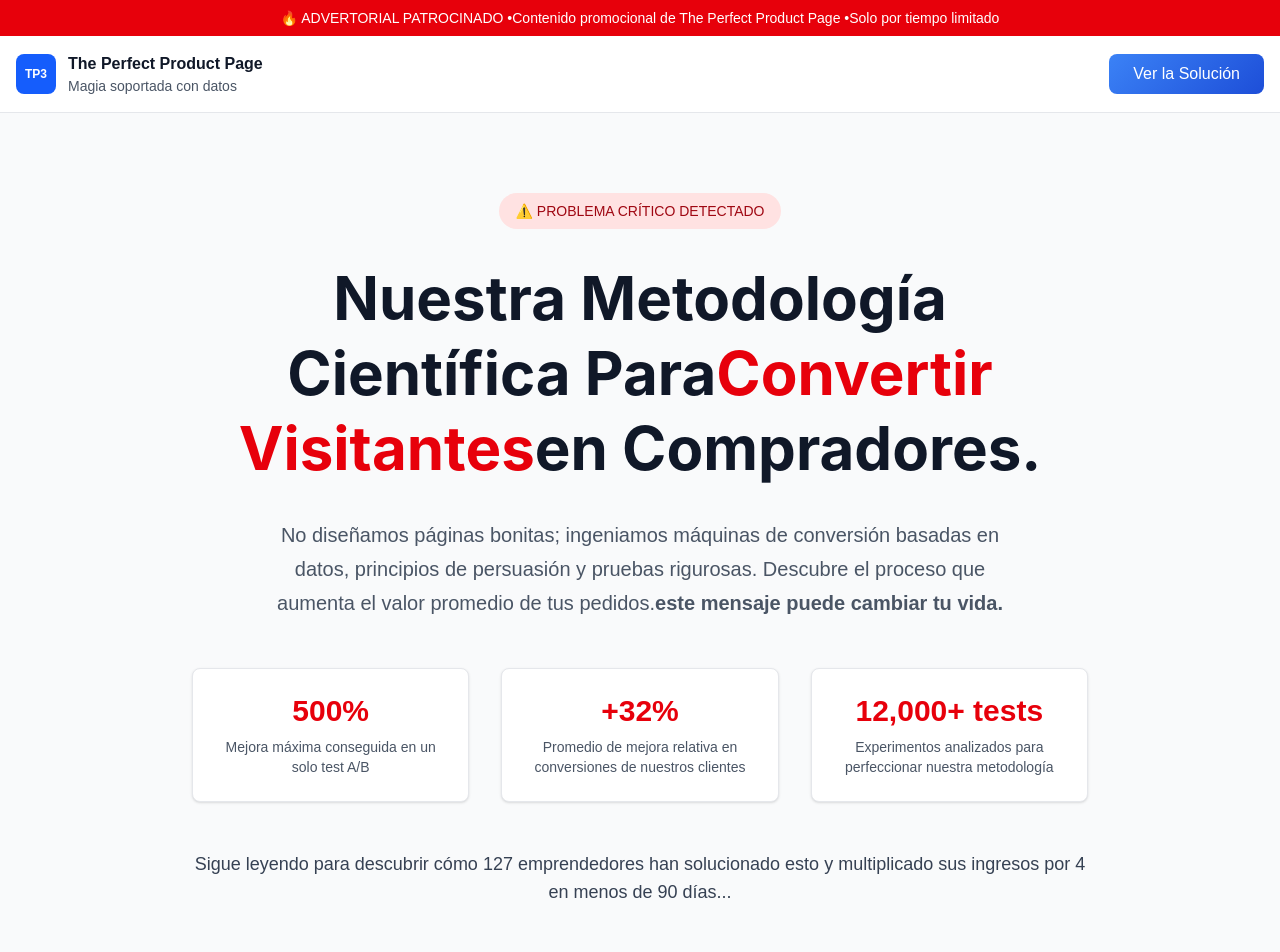
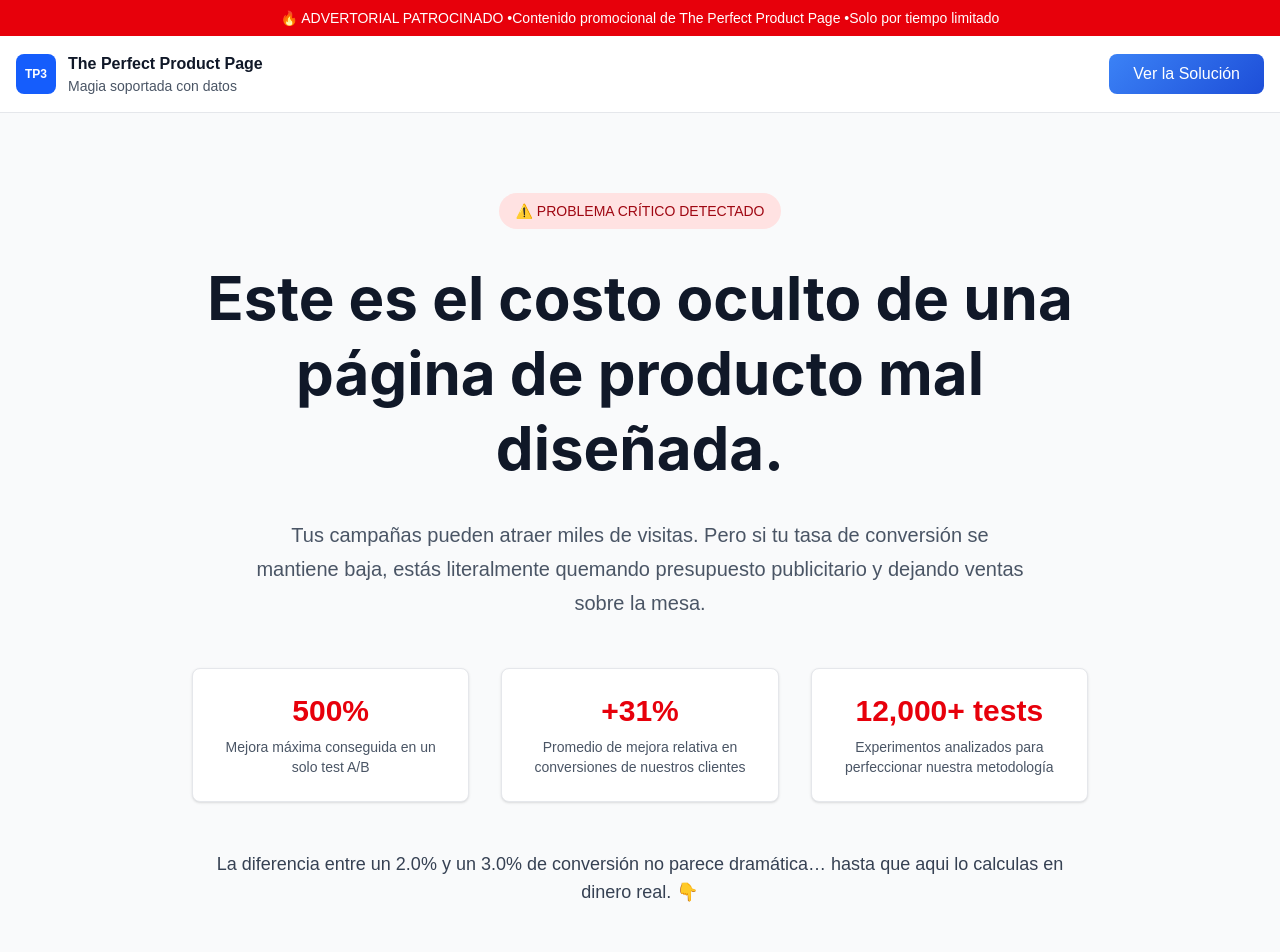
Before and after one commit to Jabar42/tp3project, a Next.js app: page / in a window 1280 px wide. Shown: the top 952 px of the page. Built offline with nearby package versions, Linux system fonts and the light colour scheme.

Commit message:
Add ThreeMetrics and CarruselExamples components; update ProblemHook to include ThreeMetrics and modify UI text for clarity.

```diff
--- a/src/app/page.tsx
+++ b/src/app/page.tsx
@@ -2,6 +2,7 @@ import AdvertorialBanner from "@/secciones/AdvertorialBanner";
 import Header from "@/secciones/Header";
 import ProblemHook from "@/secciones/ProblemHook";
 import TheRealProblem from "@/secciones/TheRealProblem";
+//import CarruselExamples from "@/secciones/CarruselExamples";
 //import ContadorRoi from "@/secciones/ContadorRoi";
 
 
@@ -12,6 +13,7 @@ export default function Home() {
       <Header />
       <ProblemHook />
       <TheRealProblem />
+
       <main className="flex-1"></main>
     </div>
   );
--- /dev/null
+++ b/src/components/ThreeMetrics.tsx
@@ -0,0 +1,20 @@
+function ThreeMetrics() {
+    return (
+        <div className="grid md:grid-cols-3 gap-8 mb-12">
+                <div className="bg-white p-6 rounded-lg shadow-sm border border-gray-200">
+                    <div className="text-3xl font-bold text-red-600 mb-2">500%</div>
+                    <p className="text-gray-600 text-sm">Mejora máxima conseguida en un solo test A/B</p>
+                </div>
+                <div className="bg-white p-6 rounded-lg shadow-sm border border-gray-200">
+                    <div className="text-3xl font-bold text-red-600 mb-2">+31%</div>
+                    <p className="text-gray-600 text-sm">Promedio de mejora relativa en conversiones de nuestros clientes</p>
+                </div>
+                <div className="bg-white p-6 rounded-lg shadow-sm border border-gray-200">
+                    <div className="text-3xl font-bold text-red-600 mb-2">12,000+ tests</div>
+                    <p className="text-gray-600 text-sm">Experimentos analizados para perfeccionar nuestra metodología</p>
+                </div>
+            </div>
+            );
+}
+
+export default ThreeMetrics;
--- /dev/null
+++ b/src/secciones/CarruselExamples.tsx
@@ -0,0 +1,34 @@
+export default function CarruselExamples() {
+    return (
+        <section className="w-full overflow-hidden bg-gray-50 py-10">
+            <div className="image-marquee">
+                <div className="image-marquee-track">
+                    <div className="image-marquee-group">
+                        <div className="image-marquee-item"><img src="productPages/screenshots01-1.png" alt="Producto 1" className="image-marquee-img rounded-lg shadow" loading="lazy" /></div>
+                        <div className="image-marquee-item"><img src="productPages/screenshots02-1.png" alt="Producto 2" className="image-marquee-img rounded-lg shadow" loading="lazy" /></div>
+                        <div className="image-marquee-item"><img src="productPages/screenshots03-1.png" alt="Producto 3" className="image-marquee-img rounded-lg shadow" loading="lazy" /></div>
+                        <div className="image-marquee-item"><img src="productPages/screenshots04-1.png" alt="Producto 4" className="image-marquee-img rounded-lg shadow" loading="lazy" /></div>
+                        <div className="image-marquee-item"><img src="productPages/screenshots05-1.png" alt="Producto 5" className="image-marquee-img rounded-lg shadow" loading="lazy" /></div>
+                        <div className="image-marquee-item"><img src="productPages/screenshots06.png" alt="Producto 6" className="image-marquee-img rounded-lg shadow" loading="lazy" /></div>
+                        <div className="image-marquee-item"><img src="productPages/screenshots07-1.png" alt="Producto 7" className="image-marquee-img rounded-lg shadow" loading="lazy" /></div>
+                        <div className="image-marquee-item"><img src="productPages/screenshots08-1.png" alt="Producto 8" className="image-marquee-img rounded-lg shadow" loading="lazy" /></div>
+                        <div className="image-marquee-item"><img src="productPages/screenshots09-1.png" alt="Producto 9" className="image-marquee-img rounded-lg shadow" loading="lazy" /></div>
+                        <div className="image-marquee-item"><img src="productPages/screenshots10.png" alt="Producto 10" className="image-marquee-img rounded-lg shadow" loading="lazy" /></div>
+                    </div>
+                    <div className="image-marquee-group" aria-hidden="true">
+                        <div className="image-marquee-item"><img src="productPages/screenshots01-1.png" alt="" className="image-marquee-img rounded-lg shadow" loading="lazy" /></div>
+                        <div className="image-marquee-item"><img src="productPages/screenshots02-1.png" alt="" className="image-marquee-img rounded-lg shadow" loading="lazy" /></div>
+                        <div className="image-marquee-item"><img src="productPages/screenshots03-1.png" alt="" className="image-marquee-img rounded-lg shadow" loading="lazy" /></div>
+                        <div className="image-marquee-item"><img src="productPages/screenshots04-1.png" alt="" className="image-marquee-img rounded-lg shadow" loading="lazy" /></div>
+                        <div className="image-marquee-item"><img src="productPages/screenshots05-1.png" alt="" className="image-marquee-img rounded-lg shadow" loading="lazy" /></div>
+                        <div className="image-marquee-item"><img src="productPages/screenshots06.png" alt="" className="image-marquee-img rounded-lg shadow" loading="lazy" /></div>
+                        <div className="image-marquee-item"><img src="productPages/screenshots07-1.png" alt="" className="image-marquee-img rounded-lg shadow" loading="lazy" /></div>
+                        <div className="image-marquee-item"><img src="productPages/screenshots08-1.png" alt="" className="image-marquee-img rounded-lg shadow" loading="lazy" /></div>
+                        <div className="image-marquee-item"><img src="productPages/screenshots09-1.png" alt="" className="image-marquee-img rounded-lg shadow" loading="lazy" /></div>
+                        <div className="image-marquee-item"><img src="productPages/screenshots10.png" alt="" className="image-marquee-img rounded-lg shadow" loading="lazy" /></div>
+                    </div>
+                </div>
+            </div>
+        </section>
+    );
+}
--- a/src/secciones/ProblemHook.tsx
+++ b/src/secciones/ProblemHook.tsx
@@ -1,3 +1,5 @@
+import ThreeMetrics from "@/components/ThreeMetrics";
+
 export default function ProblemHook() {
     return (
         <section className="py-20 bg-gray-50">
@@ -8,34 +10,15 @@ export default function ProblemHook() {
             </div>
 
             <h1 className="headline-font text-5xl md:text-6xl font-bold mb-8 text-gray-900 leading-tight">
-                Nuestra Metodología Científica Para
-                <span className="text-red-600">Convertir Visitantes</span>
-                 en Compradores.
+            Este es el costo oculto de una página de producto mal diseñada.
             </h1>
 
             <p className="text-xl text-gray-600 mb-12 max-w-3xl mx-auto text-readable">
-                No diseñamos páginas bonitas; ingeniamos máquinas de conversión basadas en datos, principios de persuasión y pruebas rigurosas. Descubre el proceso que aumenta el valor promedio de tus pedidos.
-                <strong>este mensaje puede cambiar tu vida.</strong>
+            Tus campañas pueden atraer miles de visitas. Pero si tu tasa de conversión se mantiene baja, estás literalmente quemando presupuesto publicitario y dejando ventas sobre la mesa.
             </p>
-
-            <div className="grid md:grid-cols-3 gap-8 mb-12">
-                <div className="bg-white p-6 rounded-lg shadow-sm border border-gray-200">
-                    <div className="text-3xl font-bold text-red-600 mb-2">500%</div>
-                    <p className="text-gray-600 text-sm">Mejora máxima conseguida en un solo test A/B</p>
-                </div>
-                <div className="bg-white p-6 rounded-lg shadow-sm border border-gray-200">
-                    <div className="text-3xl font-bold text-red-600 mb-2">+32%</div>
-                    <p className="text-gray-600 text-sm">Promedio de mejora relativa en conversiones de nuestros clientes</p>
-                </div>
-                <div className="bg-white p-6 rounded-lg shadow-sm border border-gray-200">
-                    <div className="text-3xl font-bold text-red-600 mb-2">12,000+ tests</div>
-                    <p className="text-gray-600 text-sm">Experimentos analizados para perfeccionar nuestra metodología</p>
-                </div>
-            </div>
-
+            <ThreeMetrics />
             <p className="text-lg text-gray-700 font-medium">
-                Sigue leyendo para descubrir cómo 127 emprendedores han solucionado esto
-                y multiplicado sus ingresos por 4 en menos de 90 días...
+            La diferencia entre un 2.0% y un 3.0% de conversión no parece dramática… hasta que aqui lo calculas en dinero real. 👇
             </p>
             </div>
         </div>
```
